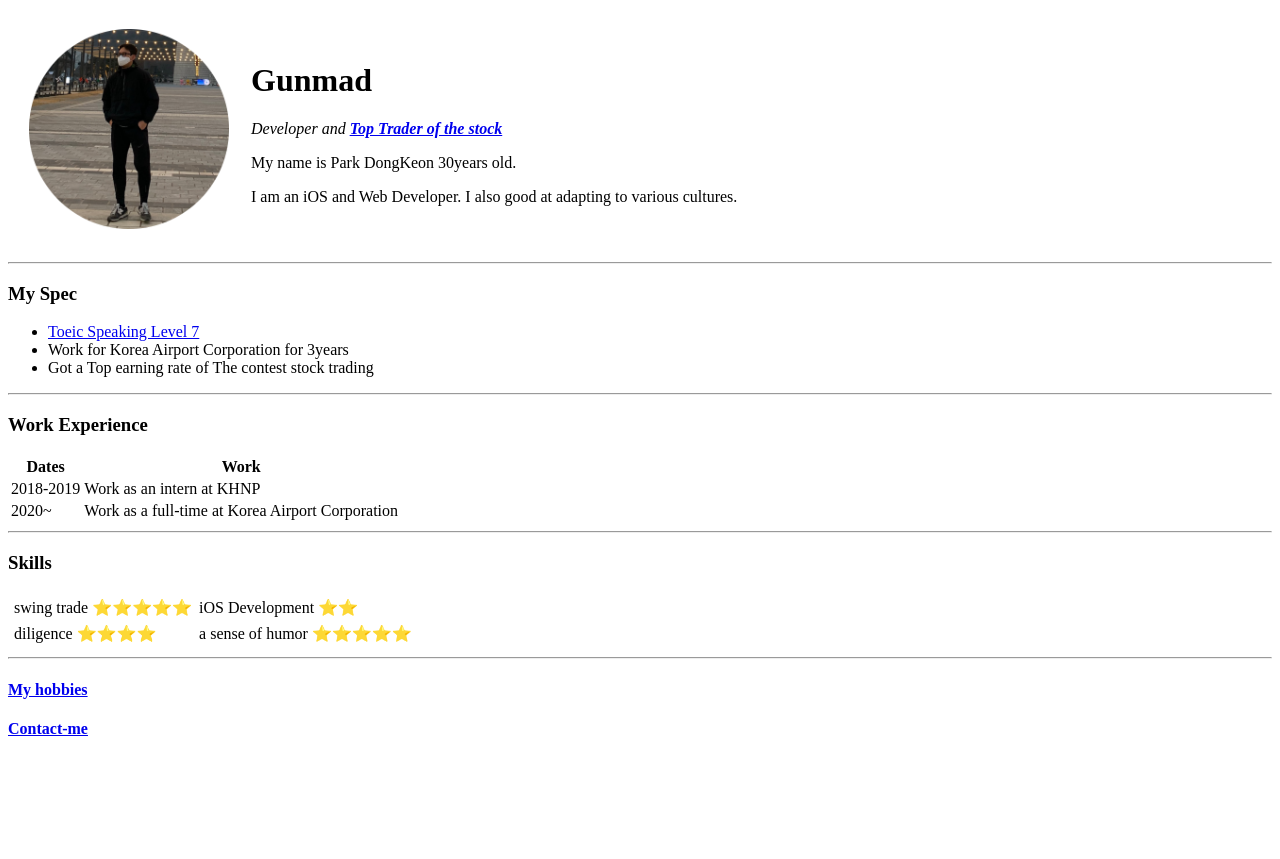
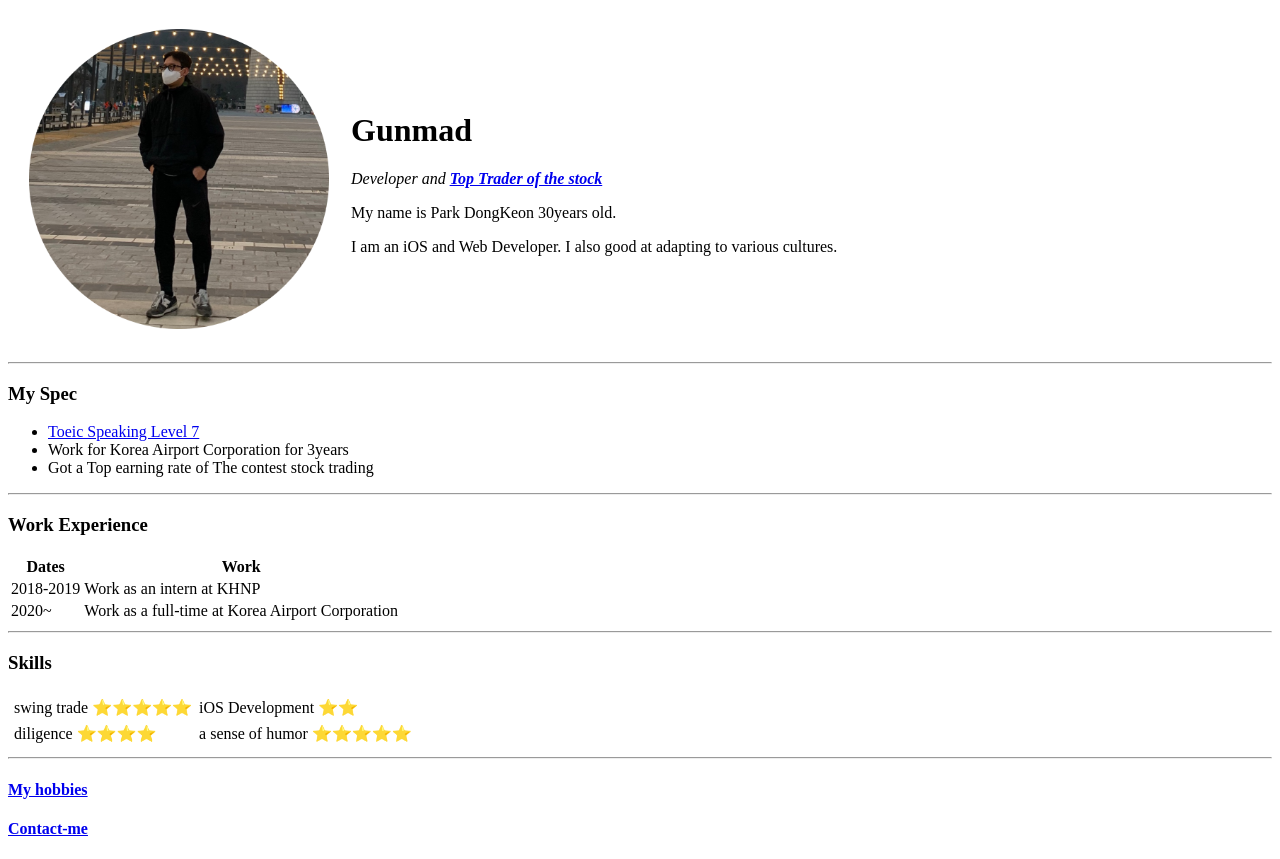
Before and after one commit to Gunmad/cv, a plain HTML site: page index.html in a window 1280 px wide. Before the commit the page ends 800 px from the top, so only its background shows below. Drawn offline with Linux system fonts and the light colour scheme.

Commit message:
Update index.html

```diff
--- a/index.html
+++ b/index.html
@@ -9,7 +9,7 @@
   <body>
     <table cellspacing="20">
       <tr>
-        <td><img src="images/내사진-modified.png" alt="Gunmad picture" height="200"></td>
+        <td><img src="images/내사진-modified.png" alt="Gunmad picture" height="300"></td>
         <td><h1>Gunmad</h1>
         <p><em>Developer and <strong><a href="https://appbrewery.com/">Top Trader of the stock</a></strong></em></p>
         <p>My name is Park DongKeon 30years old.</p>
```
